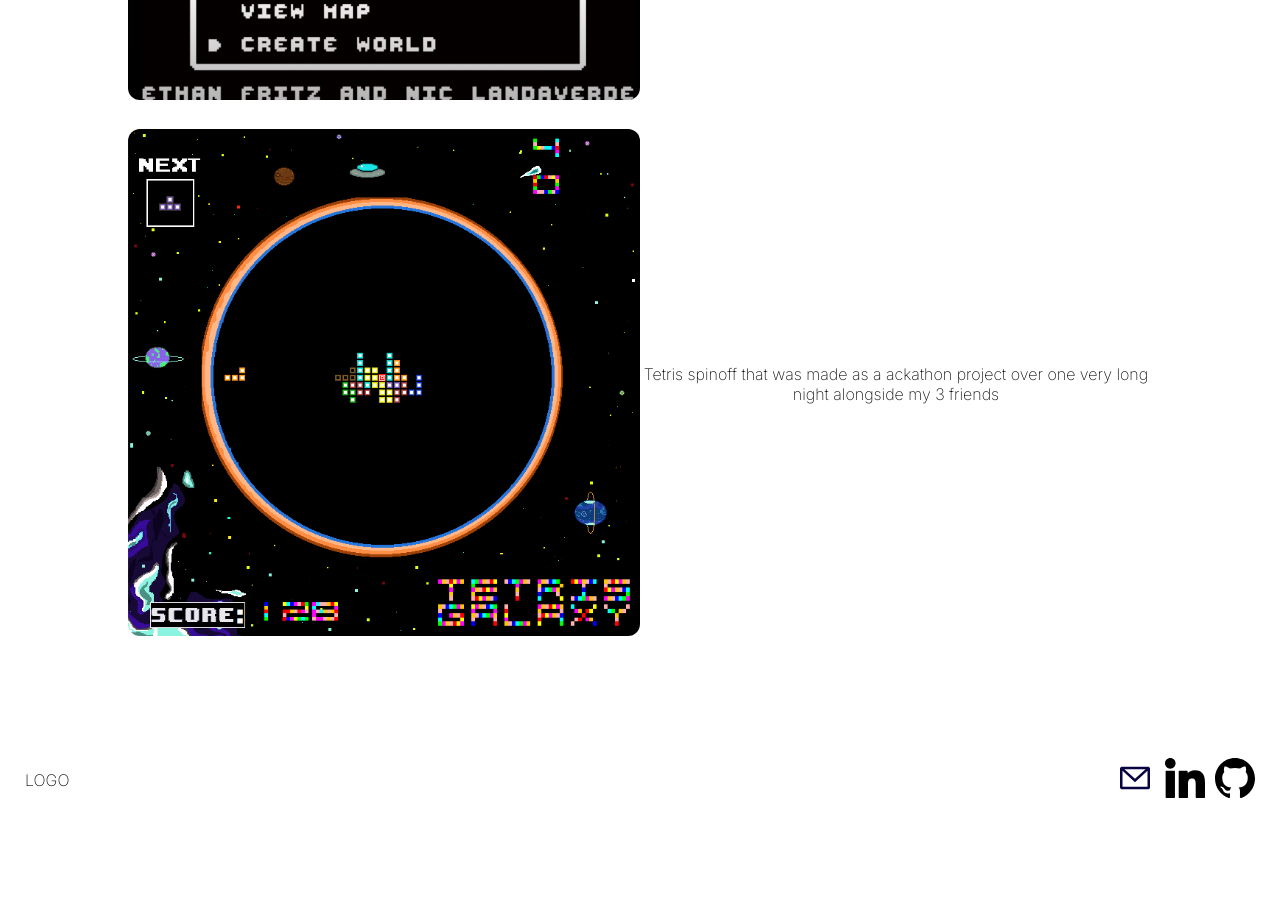
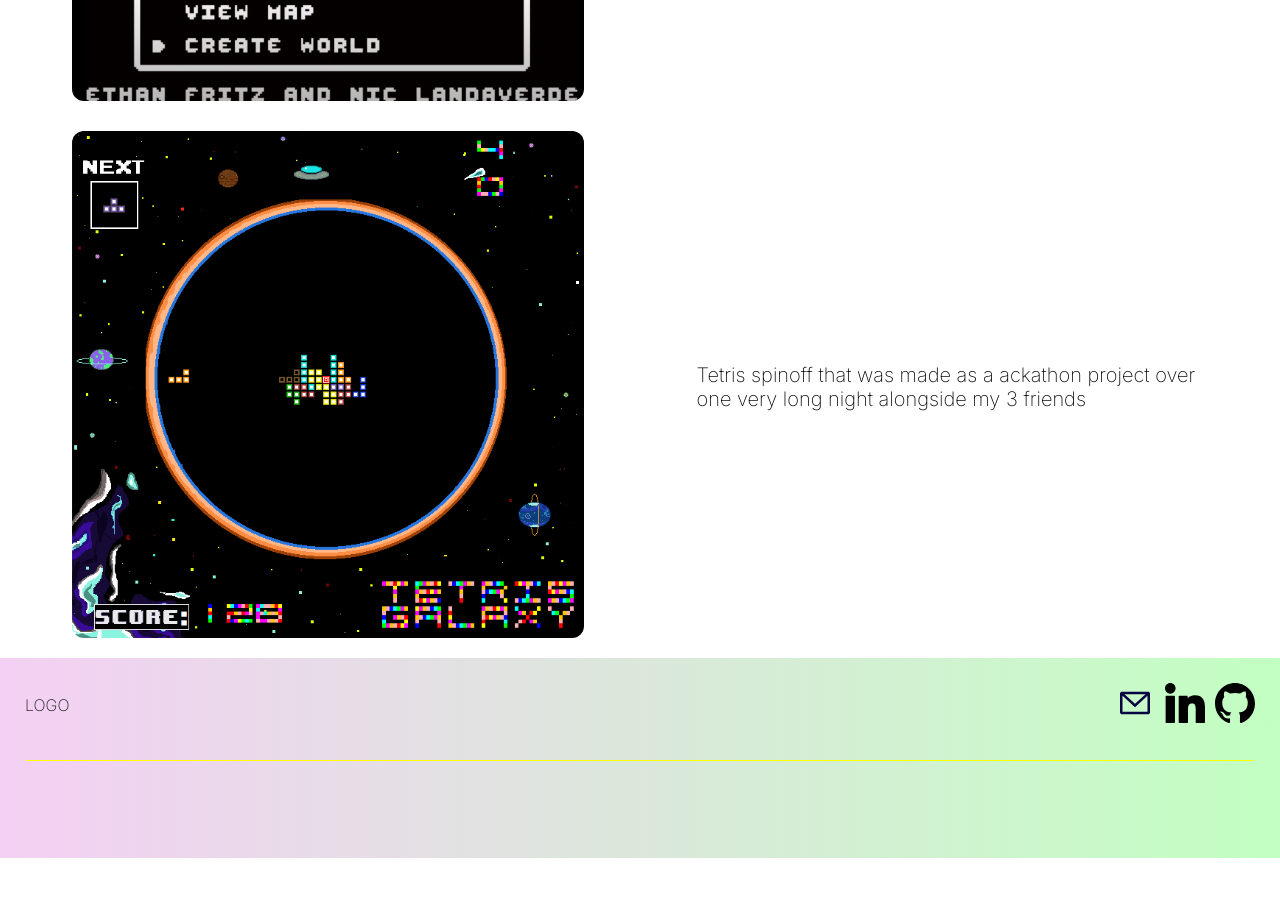
Before and after one commit to landaverdend/portfolio-site, a React (Vite) app: page / in a window 1280 px wide. Shown: the part 1560-2457 px from the top of the page. After the commit the page ends 2418 px from the top, so only its background shows below. Built offline with nearby package versions, Linux system fonts and the light colour scheme.

Commit message:
some formatting for my actual resume page...

```diff
--- a/src/components/footer/Footer.tsx
+++ b/src/components/footer/Footer.tsx
@@ -6,6 +6,7 @@ import githubLogo from '@assets/images/logos/github.svg';
 function Footer() {
   return (
     <footer className="footer-container">
+      <div className="footer-container__info">
         <div className="footer-container__logo">LOGO</div>
         <div className="footer-container__links">
           <a href="mailto: nicodemus.landaverde98@gmail.com">
@@ -18,6 +19,8 @@ function Footer() {
             <img src={githubLogo} />
           </a>
         </div>
+      </div>
+      <hr />
     </footer>
   );
 }
--- a/src/components/footer/footer.css
+++ b/src/components/footer/footer.css
@@ -1,6 +1,22 @@
 .footer-container {
   height: 25vh;
 
+  display: flex;
+  flex-direction: column;
+
+  background: linear-gradient(to right, rgb(244, 208, 244), rgb(194, 255, 194));
+
+  hr {
+    border: 0;
+    clear: both;
+    display: block;
+    width: 96%;
+    background-color: #ffff00;
+    height: 1px;
+  }
+}
+
+.footer-container__info {
   display: flex;
   flex-direction: row;
   justify-content: space-between;
--- a/src/views/resumeView/ResumeView.tsx
+++ b/src/views/resumeView/ResumeView.tsx
@@ -4,7 +4,6 @@ import me from '@assets/images/me.png';
 import voltorb from '@assets/images/trimmedVoltorb.gif';
 import isleAdvanceGIF from '@assets/images/isleAdvance.png';
 import tetrisGalaxyGif from '@assets/images/tetris-galaxy.png';
-import blurredResume from '@assets/images/blurredResume.png';
 import Footer from '@/components/footer/Footer';
 
 type PCProps = {
@@ -57,15 +56,6 @@ function AboutContainer() {
   );
 }
 
-function ResumeSection() {
-  return (
-    <div id="resume" className="resume-section">
-      This is the resume container...
-      <img src={blurredResume} height={400} width={300} />
-    </div>
-  );
-}
-
 function ResumeView() {
   return (
     <div className="resume-container">
--- a/src/views/resumeView/resume-view.css
+++ b/src/views/resumeView/resume-view.css
@@ -29,6 +29,7 @@
   display: flex;
   flex-direction: column;
   justify-content: center;
+
   gap: 25px;
   padding: 15px;
 
@@ -36,12 +37,15 @@
     width: 100%;
 
     display: flex;
-    justify-content: center;
+    justify-content: space-around;
     align-items: center;
     flex-direction: row;
 
+    font-size: 1.25rem;
+
     p {
       width: 40vw;
+      text-align: left;
     }
 
     .project-card__img {
```
Lines whose indentation alone changed are shown as unchanged.
